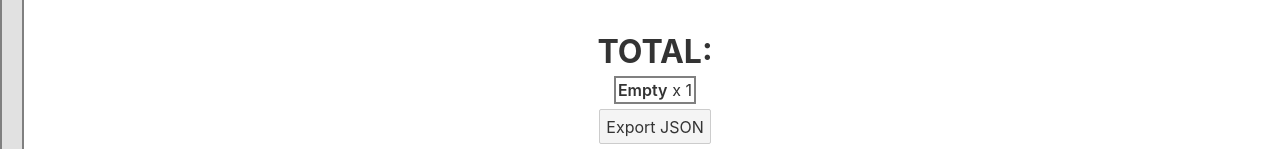
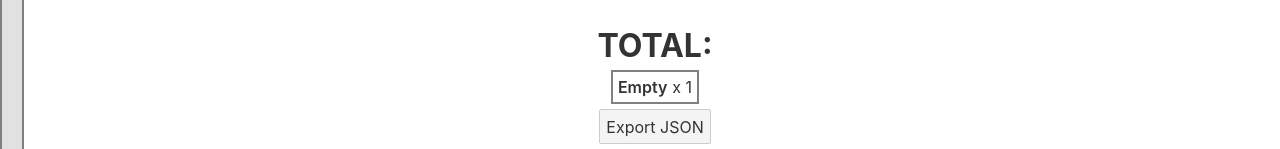
Before and after one commit to SL1900/Material-calculator, a Svelte app: page / in a window 1280 px wide. Shown: the part 648-797 px from the top of the page. Built offline with nearby package versions, Linux system fonts and the light colour scheme.

Commit message:
Cosmetic change: Total items text centered

```diff
--- a/src/App.svelte
+++ b/src/App.svelte
@@ -288,10 +288,12 @@
   }
   .total_item {
     display: flex;
-    padding: 2px;
+    padding: 5px;
     border: 2px solid gray;
     margin: 5px;
     flex-wrap: wrap;
+    justify-content: center;
+    align-items: center;
   }
   .total_name {
     margin-right: 5px;
```
